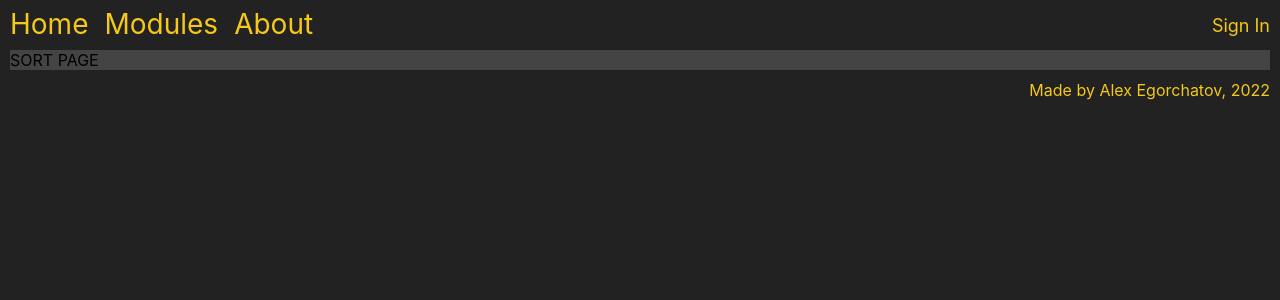
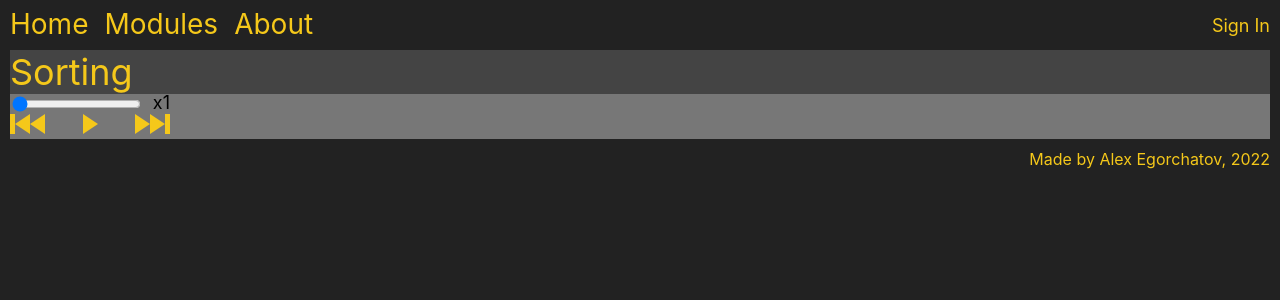
Before and after one commit to AlexEgorchatov/Algorithms, a React (Create React App) app in the folder frontend/: page /sort in a window 1280 px wide. Shown: the top 300 px of the page. Built offline with nearby package versions, Linux system fonts and the light colour scheme.

Commit message:
Worked on Sorting Page and slider.

```diff
--- /dev/null
+++ b/frontend/src/Components/Slider.tsx
@@ -0,0 +1,146 @@
+/**@jsxImportSource @emotion/react */
+import { css } from '@emotion/react';
+import React from 'react';
+
+const PlayButton = () => {
+  return (
+    <div
+      css={css`
+        box-sizing: border-box;
+        position: relative;
+        display: block;
+        transform: scale(var(--ggs, 1));
+        width: 15px;
+        height: 25px;
+      `}
+    >
+      {' '}
+      <div
+        css={css`
+          content: '';
+          display: block;
+          box-sizing: border-box;
+          position: absolute;
+          width: 0;
+          height: 15px;
+          border-top: 10px solid transparent;
+          border-bottom: 10px solid transparent;
+          border-left: 15px solid;
+        `}
+      ></div>
+    </div>
+  );
+};
+
+const CompleteButton = () => {
+  const subButtonStyle = css`
+    content: '';
+    display: block;
+    box-sizing: border-box;
+    position: absolute;
+    width: 0;
+    height: 15px;
+    border-top: 10px solid transparent;
+    border-bottom: 10px solid transparent;
+    border-left: 15px solid;
+  `;
+
+  return (
+    <div
+      css={css`
+        transform: scale(var(--ggs, 1));
+        width: 35px;
+        display: flex;
+      `}
+    >
+      <div css={subButtonStyle} />
+      <div css={subButtonStyle} style={{ left: '15px' }} />
+      <div
+        css={css`
+          position: relative;
+          width: 5px;
+          height: 20px;
+          background: currentColor;
+          left: 30px;
+        `}
+      ></div>
+    </div>
+  );
+};
+
+const ResetButton = () => {
+  const subButtonStyle = css`
+    content: '';
+    display: block;
+    box-sizing: border-box;
+    position: absolute;
+    width: 0;
+    height: 15px;
+    border-top: 10px solid transparent;
+    border-bottom: 10px solid transparent;
+    border-right: 15px solid;
+  `;
+
+  return (
+    <div
+      css={css`
+        transform: scale(var(--ggs, 1));
+        width: 35px;
+        display: flex;
+      `}
+    >
+      <div
+        css={css`
+          position: relative;
+          width: 5px;
+          height: 20px;
+          background: currentColor;
+        `}
+      ></div>
+      <div css={subButtonStyle} style={{ right: '15px' }}></div>
+      <div css={subButtonStyle} style={{ right: '0px' }}></div>
+    </div>
+  );
+};
+
+export const Slider = () => {
+  let [sliderValue, setSliderValue] = React.useState<number>(1);
+
+  const handleSliderChange = () => {
+    let input = document.getElementById('inputId');
+    setSliderValue(parseInt((input! as HTMLInputElement).value));
+  };
+
+  return (
+    <div
+      css={css`
+        width: 250px;
+      `}
+    >
+      <div
+        css={css`
+          display: flex;
+          justify-content: space-between;
+          font-size: 18px;
+          max-width: 160px;
+          color: black;
+          line-height: 100%;
+        `}
+      >
+        <input id="inputId" type="range" min="1" max="5" step="1" value={sliderValue} onChange={() => handleSliderChange()} />
+        <div>x{sliderValue}</div>
+      </div>
+      <div
+        css={css`
+          display: flex;
+          justify-content: space-between;
+          max-width: 160px;
+        `}
+      >
+        <ResetButton />
+        <PlayButton />
+        <CompleteButton />
+      </div>
+    </div>
+  );
+};
--- a/frontend/src/Pages/SortingPage.tsx
+++ b/frontend/src/Pages/SortingPage.tsx
@@ -1,6 +1,26 @@
 /**@jsxImportSource @emotion/react */
+import { css } from '@emotion/react';
 import React from 'react';
+import { mainFontColor, moduleBackground } from '../Resources/Colors';
+import { Slider } from '../Components/Slider';
 
 export const SortingPage = () => {
-  return <div>SORT PAGE</div>;
+  return (
+    <div
+      css={css`
+        color: ${mainFontColor};
+        font-size: 36px;
+        text-align: left;
+      `}
+    >
+      Sorting
+      <div
+        css={css`
+          background-color: ${moduleBackground};
+        `}
+      >
+        <Slider />
+      </div>
+    </div>
+  );
 };
```
